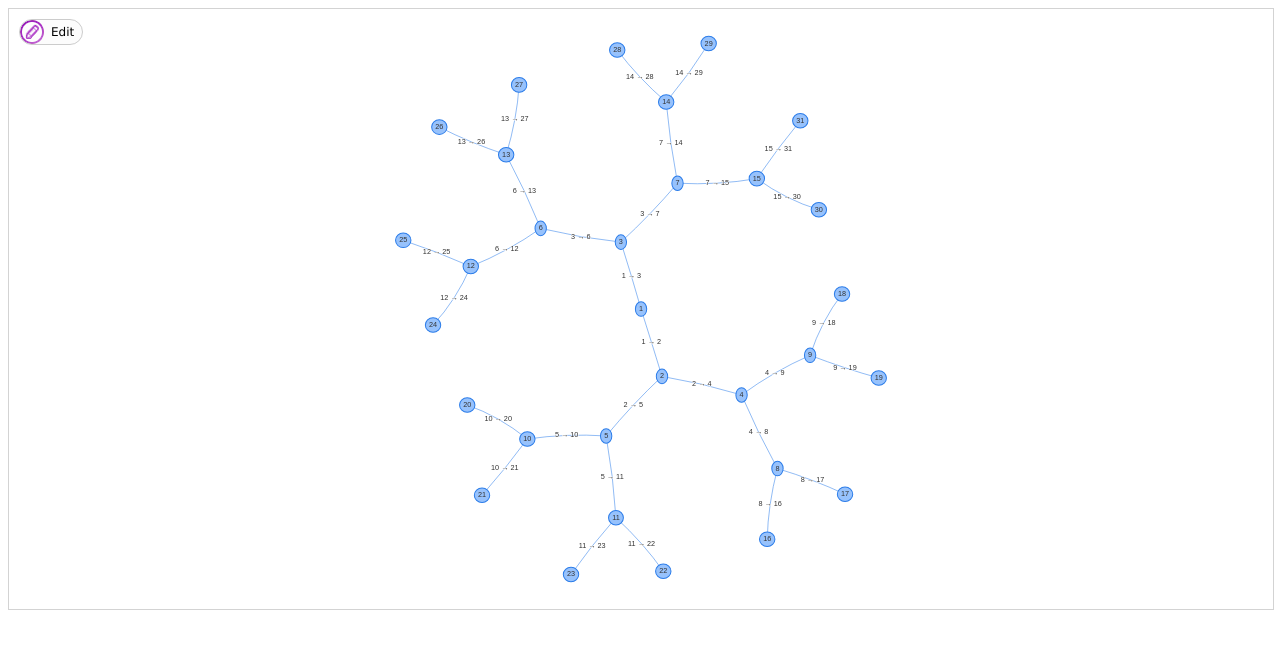
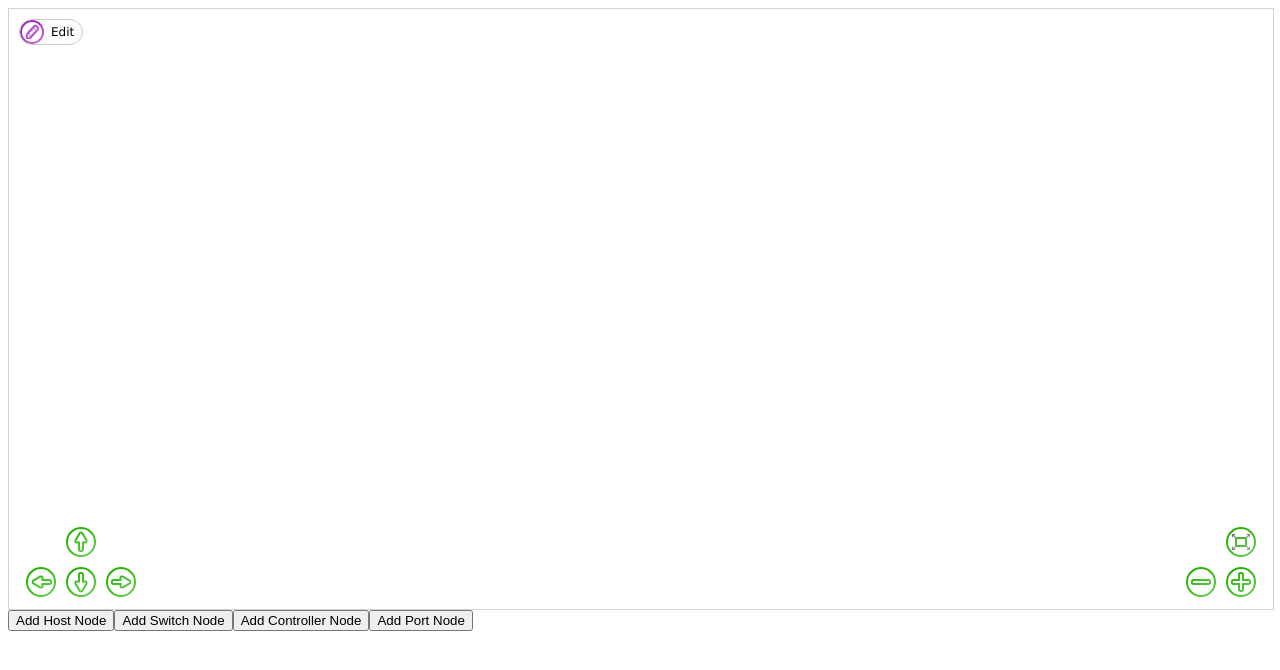
Before and after one commit to Messaadi-Chaima/Application-WEB-pour-une-gestion-collaborative-d-un-r-seau-SDN-exp-rimental, a React (Create React App) app: page /MyNetwork in a window 1280 px wide. Shown: the top 670 px of the page. Built offline with nearby package versions, Linux system fonts and the light colour scheme.

Commit message:
network1

```diff
--- a/package.json
+++ b/package.json
@@ -21,6 +21,7 @@
     "react-router-dom": "^6.22.2",
     "react-toastify": "^10.0.4",
     "react-vis-network": "^1.0.0",
+    "react-vis-network-graph": "^3.0.1",
     "vis-network": "^9.1.9",
     "vis-network-react": "^1.3.6",
     "vis-react": "^0.5.1"
--- a/src/Pages/MyNetwork.js
+++ b/src/Pages/MyNetwork.js
@@ -1,46 +1,20 @@
-import React, { useState } from "react";
+import React, { useState, useEffect, useRef } from "react";
 import { DataSet, Network } from "vis-network/standalone";
 import "./MyNetwork.css";
 
+// Importez vos icônes ici
+import hostIcon from "../Images/host.png";
+import switchIcon from "../Images/switch.png";
+import controllerIcon from "../Images/controller.png";
+import portIcon from "../Images/port.png";
 
 export const MyNetwork = () => {
   const [network, setNetwork] = useState(null);
-
-  const data = {
-    nodes: new DataSet(Array(31).fill(null).map((_, i) => ({ id: i + 1, label: `${i + 1}` }))),
-    edges: new DataSet([
-      { from: 1, to: 2, label: "1 → 2" },
-      { from: 1, to: 3, label: "1 → 3" },
-      { from: 2, to: 4, label: "2 → 4" },
-      { from: 2, to: 5, label: "2 → 5" },
-      { from: 3, to: 6, label: "3 → 6" },
-      { from: 3, to: 7, label: "3 → 7" },
-      { from: 4, to: 8, label: "4 → 8" },
-      { from: 4, to: 9, label: "4 → 9" },
-      { from: 5, to: 10, label: "5 → 10" },
-      { from: 5, to: 11, label: "5 → 11" },
-      { from: 6, to: 12, label: "6 → 12" },
-      { from: 6, to: 13, label: "6 → 13" },
-      { from: 7, to: 14, label: "7 → 14" },
-      { from: 7, to: 15, label: "7 → 15" },
-      { from: 8, to: 16, label: "8 → 16" },
-      { from: 8, to: 17, label: "8 → 17" },
-      { from: 9, to: 18, label: "9 → 18" },
-      { from: 9, to: 19, label: "9 → 19" },
-      { from: 10, to: 20, label: "10 → 20" },
-      { from: 10, to: 21, label: "10 → 21" },
-      { from: 11, to: 22, label: "11 → 22" },
-      { from: 11, to: 23, label: "11 → 23" },
-      { from: 12, to: 24, label: "12 → 24" },
-      { from: 12, to: 25, label: "12 → 25" },
-      { from: 13, to: 26, label: "13 → 26" },
-      { from: 13, to: 27, label: "13 → 27" },
-      { from: 14, to: 28, label: "14 → 28" },
-      { from: 14, to: 29, label: "14 → 29" },
-      { from: 15, to: 30, label: "15 → 30" },
-      { from: 15, to: 31, label: "15 → 31" },
-    ]),
-  };
+  const visJsRef = useRef(null);
+  const dataRef = useRef({
+    nodes: new DataSet([]),
+    edges: new DataSet([]),
+  });
 
   const options = {
     manipulation: {
@@ -53,18 +27,63 @@ export const MyNetwork = () => {
         },
       },
     },
+    interaction: {
+      navigationButtons: true,
+      keyboard: true,
+    },
+    nodes: {
+      shape: "image",
+      chosen: true,
+    },
+    groups: {
+      host: {
+        shape: "image",
+        image: hostIcon,
+      },
+      switch: {
+        shape: "image",
+        image: switchIcon,
+      },
+      controller: {
+        shape: "image",
+        image: controllerIcon,
+      },
+      port: {
+        shape: "image",
+        image: portIcon,
+      },
+    },
   };
 
-  const handleRef = (ref) => {
-    if (ref && !network) {
-      setNetwork(new Network(ref, data, options));
+  useEffect(() => {
+    if (visJsRef.current && !network) {
+      setNetwork(new Network(visJsRef.current, dataRef.current, options));
     }
+  }, [visJsRef, network, options]);
+
+  const addNode = (group) => {
+    const newId = dataRef.current.nodes.length + 1;
+    const newNode = { id: newId, label: `${group} ${newId}`, group: group };
+    dataRef.current.nodes.add(newNode);
+    // Mettre à jour le réseau pour refléter les modifications
+    if (network) {
+      network.setData(dataRef.current);
+    }
+  };
+
+  const renderAddNodeButtons = () => {
+    return Object.keys(options.groups).map((groupName) => (
+      <button key={groupName} onClick={() => addNode(groupName)}>
+        Add {groupName.charAt(0).toUpperCase() + groupName.slice(1)} Node
+      </button>
+    ));
   };
 
   return (
     <div>
       <div id="text"></div>
-      <div id="mynetwork" ref={handleRef}></div>
+      <div id="mynetwork" ref={visJsRef}></div>
+      <div>{renderAddNodeButtons()}</div>
     </div>
   );
 };
```
Also changed, not shown: 1 other file (tests, documents, lock files or other folders).
